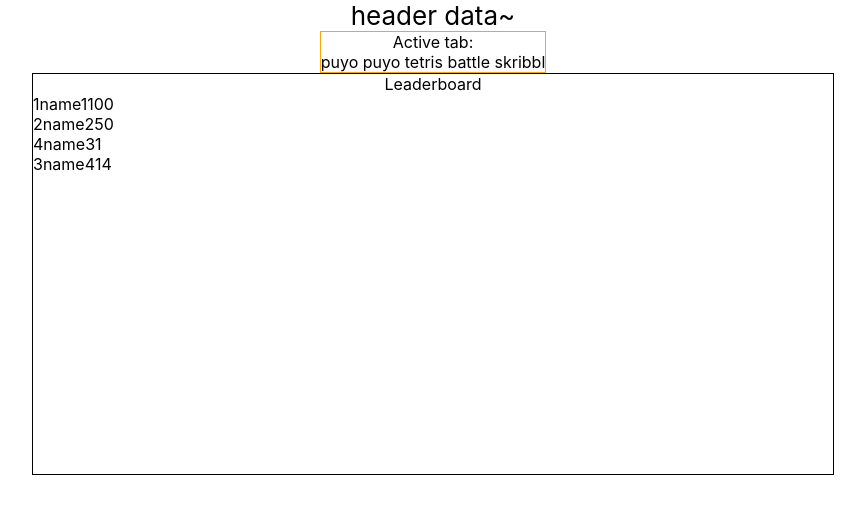
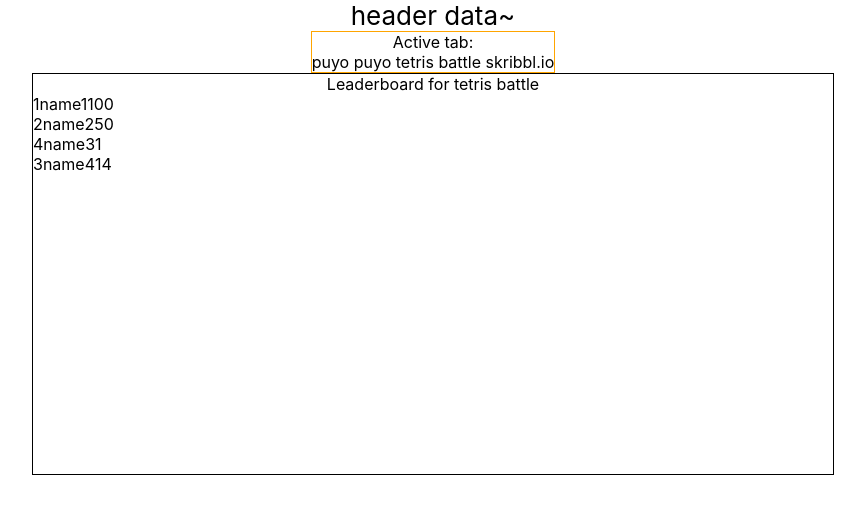
Before and after one commit to harveydoodle/annievsgary, a React (Create React App) app: page / in a window 1280 px wide. Shown: the top 514 px of the page, without its empty margins (207-1072 px from the left). Built offline with nearby package versions, Linux system fonts and the light colour scheme.

Commit message:
Add route logic on tab switch

```diff
--- a/public/index.html
+++ b/public/index.html
@@ -24,7 +24,7 @@
       work correctly both with client-side routing and a non-root public URL.
       Learn how to configure a non-root public URL by running `npm run build`.
     -->
-    <title>React App</title>
+    <title>Annie vs Gary</title>
   </head>
   <body>
     <noscript>You need to enable JavaScript to run this app.</noscript>
--- a/src/App.js
+++ b/src/App.js
@@ -1,33 +1,19 @@
 import React, { Component } from "react";
+import { BrowserRouter as Router, Route, Switch } from "react-router-dom";
 import "./App.css";
 
-import Leaderboard from "./components/leaderboard";
-import Tabs from "./components/tabwrapper";
-
-const mockTabData = {
-  active_tab_id: "tetris",
-  tabs: [
-    { id: "puyo", name: "puyo puyo" },
-    { id: "tetris", name: "tetris battle" },
-    { id: "skribbl", name: "skribbl" },
-  ],
-};
+import Landing from "./Landing";
 
 class App extends Component {
-  constructor(props) {
-    super(props);
-    this.state = {
-      tabData: mockTabData,
-    };
-  }
   render() {
-    const {tabData} = this.state;
     return (
-      <div className="App">
-        <header className="App-header">header data~</header>
-        <Tabs tabData={tabData} />
-        <Leaderboard tabData={tabData} />
-      </div>
+      <Router>
+        <Switch>
+          <Route path="/">
+            <Landing />
+          </Route>
+        </Switch>
+      </Router>
     );
   }
 }
--- /dev/null
+++ b/src/Landing.js
@@ -0,0 +1,52 @@
+import React, { Component } from "react";
+import { withRouter } from "react-router-dom";
+import "./styles/landing.css";
+
+import Leaderboard from "./components/leaderboard";
+import Tabs from "./components/tabwrapper";
+
+const mockTabData = {
+  active_tab_id: "tetris",
+  tabs: {
+    puyo: { id: "puyo", name: "puyo puyo" },
+    tetris: { id: "tetris", name: "tetris battle" },
+    skribbl: { id: "skribbl", name: "skribbl.io" },
+  },
+};
+
+class LandingPage extends Component {
+  constructor(props) {
+    super(props);
+    this.state = {
+      tabData: mockTabData,
+    };
+  }
+
+  handleTabSwitch = (id) => {
+    this.setState(
+      (prevState) => {
+        return {
+          tabData: { ...prevState.tabData, active_tab_id: id },
+        };
+      },
+      () => {
+        this.props.history.push({
+          state: { view: id },
+        });
+      }
+    );
+  };
+
+  render() {
+    const { tabData } = this.state;
+    return (
+      <div className="landing">
+        <header className="landing-header">header data~</header>
+        <Tabs handleTabSwitch={this.handleTabSwitch} tabData={tabData} />
+        <Leaderboard tabData={tabData} />
+      </div>
+    );
+  }
+}
+
+export default withRouter(LandingPage);
--- a/src/components/leaderboard.js
+++ b/src/components/leaderboard.js
@@ -1,42 +1,25 @@
 import React, { Component } from "react";
 import { map } from "lodash";
 
-import composedHOC from './leaderboardhoc';
+import composedHOC from "./leaderboardhoc";
 import UserRanking from "./userranking";
 
 import "../styles/leaderboard.css";
 
-const mockData = {
-  1: { id: 1, name: "name1", rank: 1, score: 100 },
-  2: { id: 2, name: "name2", rank: 2, score: 50 },
-  3: { id: 3, name: "name3", rank: 4, score: 1 },
-  4: { id: 4, name: "name4", rank: 3, score: 14 },
-};
-
-class LeaderboardComponent extends Component {
-  constructor(props) {
-    super(props);
-
-    this.state = {
-      loading: true,
-      data: mockData,
-    };
-  }
-
-  render() {
-    const { data } = this.state;
+const LeaderboardComponent = (props) => {
+  const { scoreData, tabData } = props;
+  const { active_tab_id, tabs } = tabData;
   return (
     <div className="leaderboard-wrapper">
-        <div>Leaderboard</div>
+      <div>Leaderboard for {tabs[active_tab_id].name}</div>
       <div>
-          {map(data, (each) => (
+        {map(scoreData, (each) => (
           <UserRanking {...each} />
         ))}
       </div>
     </div>
   );
-  }
-}
+};
 
-const Leaderboard = composedHOC(LeaderboardComponent)
+const Leaderboard = composedHOC(LeaderboardComponent);
 export default Leaderboard;
--- a/src/components/leaderboardhoc.js
+++ b/src/components/leaderboardhoc.js
@@ -1,22 +1,37 @@
 import React, { Component } from "react";
+
+const mockData = {
+  1: { id: 1, name: "name1", rank: 1, score: 100 },
+  2: { id: 2, name: "name2", rank: 2, score: 50 },
+  3: { id: 3, name: "name3", rank: 4, score: 1 },
+  4: { id: 4, name: "name4", rank: 3, score: 14 },
+};
 
 function withComponentAPI(WrappedComponent) {
   return class extends Component {
     constructor(props) {
       super(props);
-      this.state = {};
+      this.state = {
+        loading: false,
+        scoreData: mockData,
+      };
     }
 
     componentDidMount() {
-        // fetch data...
+      // fetch data...
     }
 
     componentDidUpdate(prevProps) {
-        /// update data..
+      /// update data..
     }
 
     render() {
-      const passedProps = {};
+      const { scoreData } = this.state;
+      const { tabData } = this.props;
+      const passedProps = {
+        scoreData,
+        tabData,
+      };
       return <WrappedComponent {...passedProps} />;
     }
   };
--- a/src/components/tabwrapper.js
+++ b/src/components/tabwrapper.js
@@ -14,12 +14,13 @@ class Tabs extends Component {
   }
   render() {
     const { data } = this.state;
+    const { handleTabSwitch}=this.props;
     return (
       <div className="tab-wrapper">
         <div>Active tab:</div>
         <div>
           {map(data.tabs, (each) => (
-            <span>{each.name} </span>
+            <span onClick={()=>handleTabSwitch(each.id)}>{each.name} </span>
           ))}
         </div>
       </div>
--- /dev/null
+++ b/src/styles/landing.css
@@ -0,0 +1,19 @@
+.landing {
+    text-align: center;
+    display: flex;
+    flex-direction: column;
+    align-content: center;
+    justify-content: center;
+    align-items: center;
+  }
+
+.landing-header {
+  /* background-color: #282c34; */
+  /* min-height: 100vh; */
+  display: flex;
+  flex-direction: column;
+  align-items: center;
+  justify-content: center;
+  font-size: calc(10px + 2vmin);
+  /* color: white; */
+}
```
Lines whose indentation alone changed are shown as unchanged.
